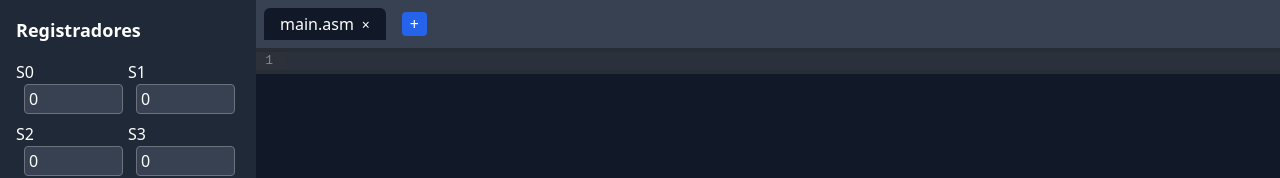
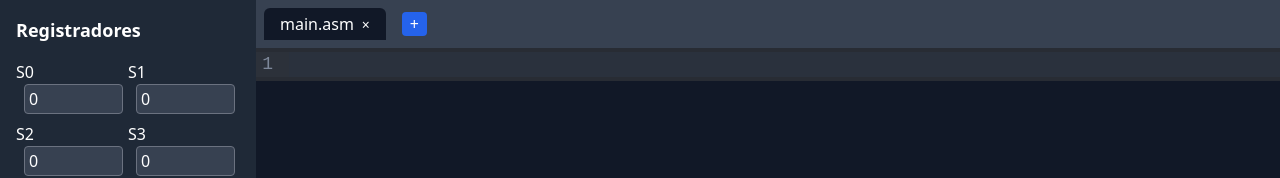
Before and after one commit to aprxl/KCPSM6Simulator, a React (Vite) app: page / in a window 1280 px wide. Shown: the top 178 px of the page. Built offline with nearby package versions, Linux system fonts and the light colour scheme.

Commit message:
Made text editor font larger

```diff
--- a/src/components/Editor.tsx
+++ b/src/components/Editor.tsx
@@ -1,5 +1,4 @@
 import CodeMirror from "@uiw/react-codemirror";
-import { cpp } from "@codemirror/lang-cpp";
 import { oneDark } from "@codemirror/theme-one-dark";
 
 export default function Editor({ value, onChange }: { value: string; onChange: (val: string) => void }) {
@@ -8,8 +7,9 @@ export default function Editor({ value, onChange }: { value: string; onChange: (
       value={value}
       height="100%"
       theme={oneDark}
-      extensions={[cpp()]}
+      extensions={[]}
       onChange={onChange}
+      className="text-lg"
     />
   );
 }
--- a/src/components/Registers.tsx
+++ b/src/components/Registers.tsx
@@ -4,21 +4,27 @@ type RegisterProps = {
     label: string
 };
 
-function Register({label}: RegisterProps) {
+function RegCheckbox({label}: RegisterProps) {
     const [value, setValue] = useState(0);
 
-  const handleChange = (event: { target: { value: string; }; }) => {
+  const handleChange = (event: { target: { value: any; }; }) => {
     const newValue = event.target.value;
 
+    // Allow the user to clear the input.
+    if (newValue === '') {
+        setValue(newValue);
+        return;
+    }
+
     // Validate the input to ensure it's a number between 0 and 255
-    if (newValue === '' || (Number(newValue) >= 0 && Number(newValue) <= 255)) {
-      setValue(Number(newValue));
+    if (Number(newValue) >= 0 && Number(newValue) <= 255) {
+      setValue(newValue);
     }
   };
 
   return (
     <div className="flex items-start">
-      <label className="mr-5">
+      <label>
         {label}
         <input
           type="number"
@@ -41,7 +47,7 @@ export default function Registers() {
             {
                 arr.map((i) => {
                     return (
-                        <Register label={`S${i.toString(16).toUpperCase()}`} />
+                        <RegCheckbox label={`S${i.toString(16).toUpperCase()}`} />
                     )
                 })
             }
```
Also changed, not shown: src/helpers/picoblaze.ts (added).
